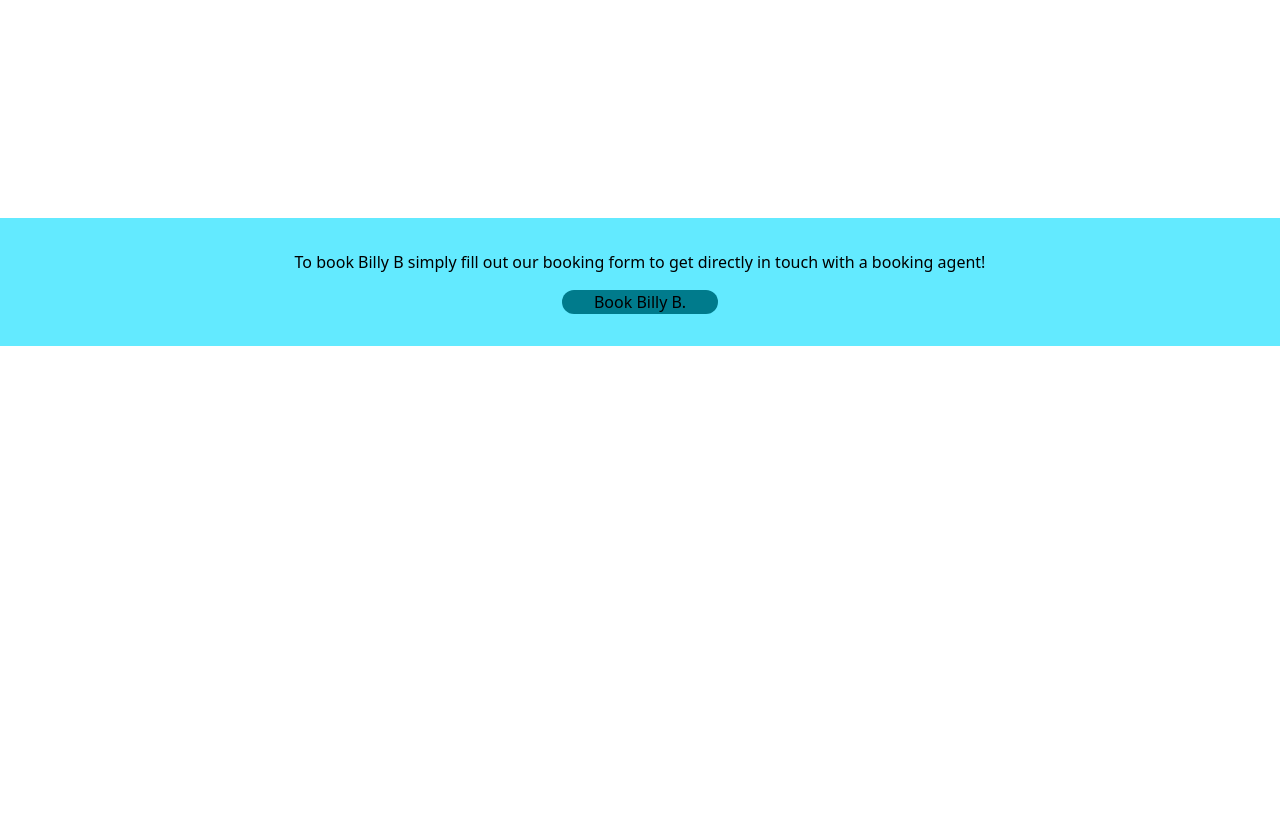
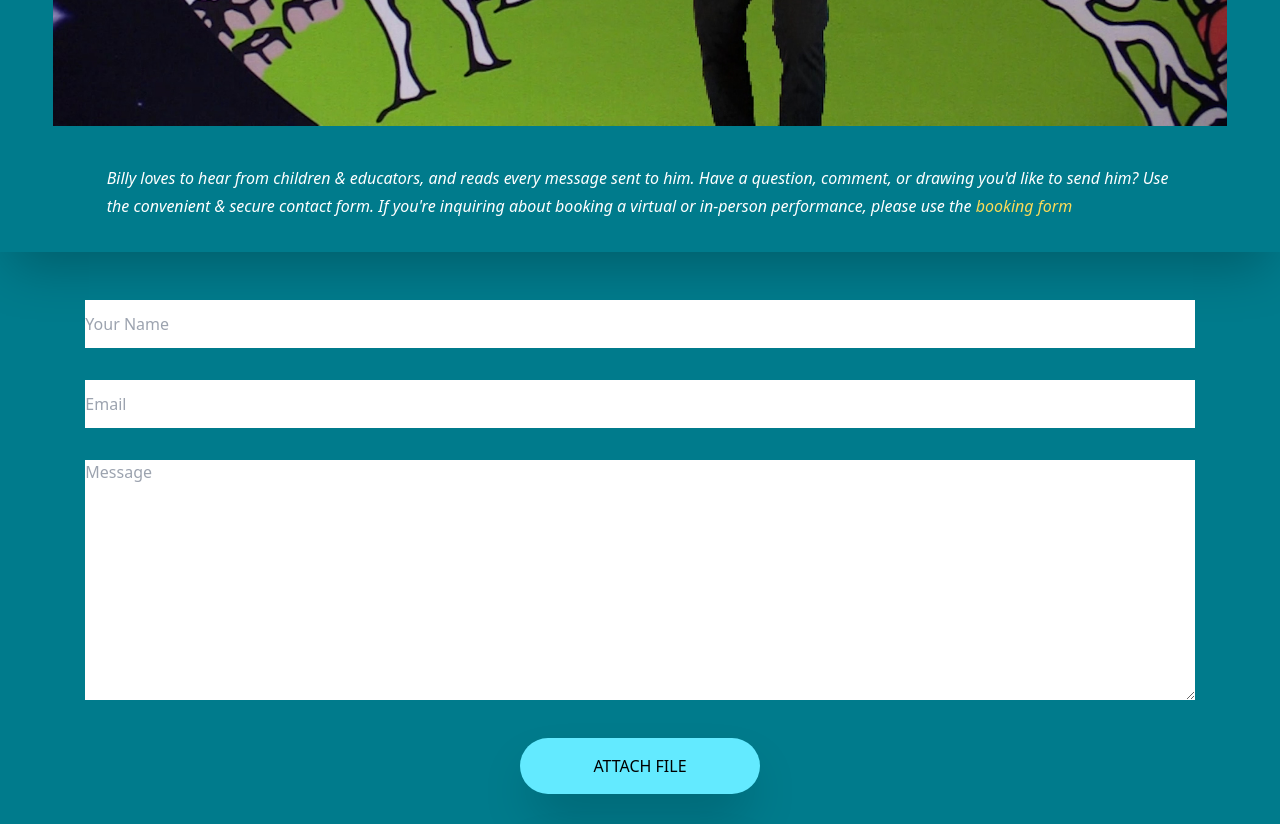
Before and after one commit to Bootstrap-Commercial-Arts/billy-b, a Next.js app in the folder web/: page /contact in a window 1280 px wide. Before the commit this address had no page. Shown: the part 660-1484 px from the top of the page. Before the commit the page ends 1006 px from the top, so only its background shows below. Built offline with nearby package versions, Linux system fonts and the light colour scheme.

Commit message:
contact page

```diff
--- /dev/null
+++ b/web/pages/contact.js
@@ -0,0 +1,69 @@
+import React from "react";
+import Head from "next/head";
+import Image from "next/image";
+import Link from "next/link";
+import contactimage from "../public/image/Contact-Hero.jpg";
+
+const Contact = () => {
+  return (
+    <div className="bg-darkblue ">
+      <Head>
+        <title>Billy B Contact Page</title>
+      </Head>
+      <div className="bg-darkblue shadow-2xl pt-12">
+        <div className="w-11/12 ml-auto mr-auto">
+          <Image src={contactimage} />
+        </div>
+        <p className="italic font-light py-8 w-10/12 ml-auto mr-auto text-white leading-7">
+          Billy loves to hear from children & educators, and reads every message
+          sent to him. Have a question, comment, or drawing you'd like to send
+          him? Use the convenient & secure contact form. If you're inquiring
+          about booking a virtual or in-person performance, please use the
+          <Link href="#">
+            <a className="text-lightyellow"> booking form</a>
+          </Link>
+        </p>
+      </div>
+      <form className="w-11/12 ml-auto mr-auto mt-12 pb-12">
+        <div className="m-8">
+          <input
+            type="name"
+            id="name"
+            placeholder="Your Name"
+            required
+            className="h-12 w-full"
+          />
+        </div>
+        <div className="m-8">
+          <input
+            type="email"
+            id="email"
+            placeholder="Email"
+            required
+            className="h-12 w-full"
+          />
+        </div>
+        <div className="m-8">
+          <textarea
+            id="message"
+            cols="30"
+            placeholder="Message"
+            rows="10"
+            className="w-full text-gray-400"
+          ></textarea>
+        </div>
+
+        <div className="flex flex-col">
+          <button className="shadow-2xl  ml-auto py-4 mr-auto mb-8 w-60 px-8 rounded-full uppercase bg-lightblue">
+            attach file
+          </button>
+          <button className="shadow-2xl  ml-auto py-4 mr-auto mb-8 w-60 px-8 rounded-full uppercase bg-lightyellow">
+            send
+          </button>
+        </div>
+      </form>
+    </div>
+  );
+};
+
+export default Contact;
--- /dev/null
+++ b/web/pages/teacherguide.js
@@ -0,0 +1,52 @@
+import React from "react";
+import Head from "next/head";
+import Image from "next/image";
+import aboutimage from "../public/image/About-Hero 2.jpg";
+import { sanityClient } from "../lib/sanity";
+import imageUrlBuilder from "@sanity/image-url";
+
+const builder = imageUrlBuilder(sanityClient);
+
+const TeacherGuide = ({ data }) => {
+  return (
+    <div>
+      <Head>
+        <title>Billy B Teacher Guide Page</title>
+      </Head>
+      <div className="bg-darkblue shadow-2xl">
+        <Image src={aboutimage} />
+        <p className="italic font-light py-8 w-10/12 ml-auto mr-auto text-white leading-7">
+          Enjoy Billy B’s extensive discography, with purchase links and lyrics
+          for every song! Lyrics for all of Billy B's songs are available to
+          view, download, or print to use on your own or for your students. This
+          resource is very helpful for those who are deaf and hard of hearing,
+          speak English as a second language, or if you just want to sing along!
+        </p>
+      </div>
+      <div className="grid grid-cols-2 w-10/12 gap-2 ml-auto mr-auto mt-8 lg:grid-cols-3 xl:grid-cols-4 mt-6 lg:gap-8 border ">
+        {data.map((dt, index) => (
+          <div key={index}>
+            <img
+              src={builder.image(dt.albumCover.asset._ref)}
+              className="ml-auto mr-auto w-full lg:w-3/6 lg:mr-12"
+            />
+            <p>{dt.albumName}</p>
+          </div>
+        ))}
+      </div>
+    </div>
+  );
+};
+
+export const getServerSideProps = async () => {
+  const query = '*[_type == "albums"]';
+  const data = await sanityClient.fetch(query);
+
+  return {
+    props: {
+      data,
+    },
+  };
+};
+
+export default TeacherGuide;
```
